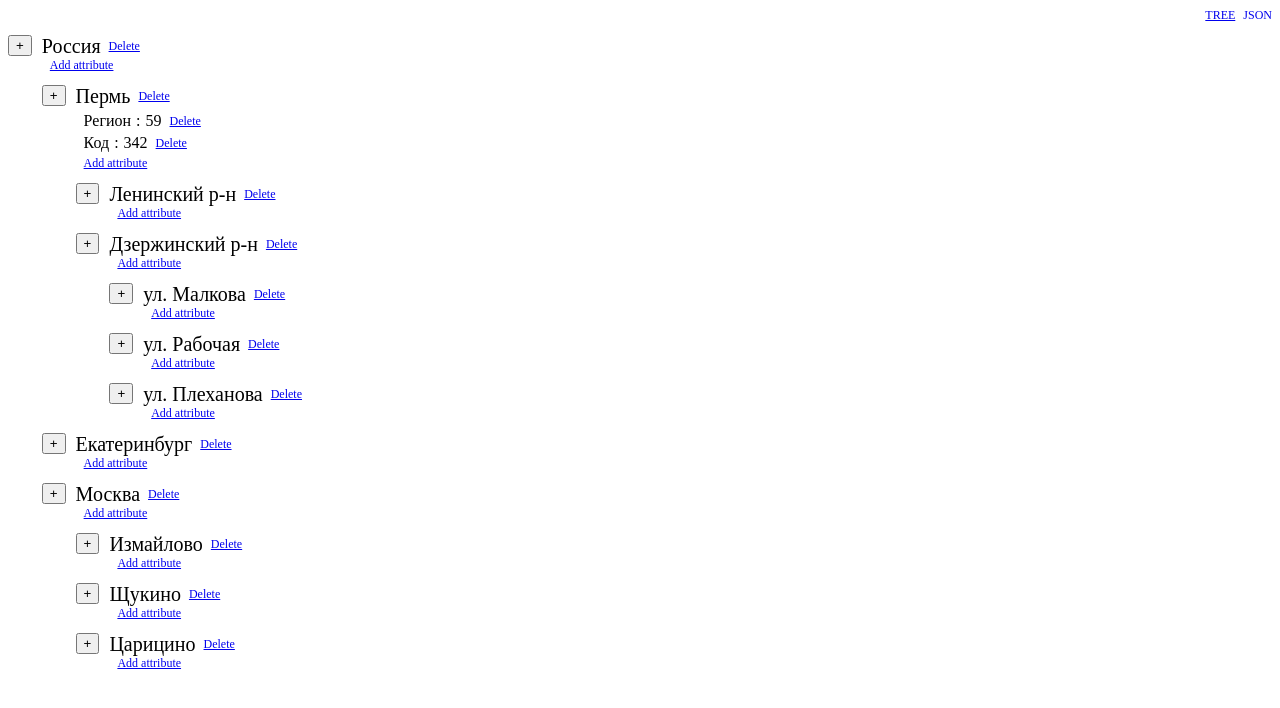
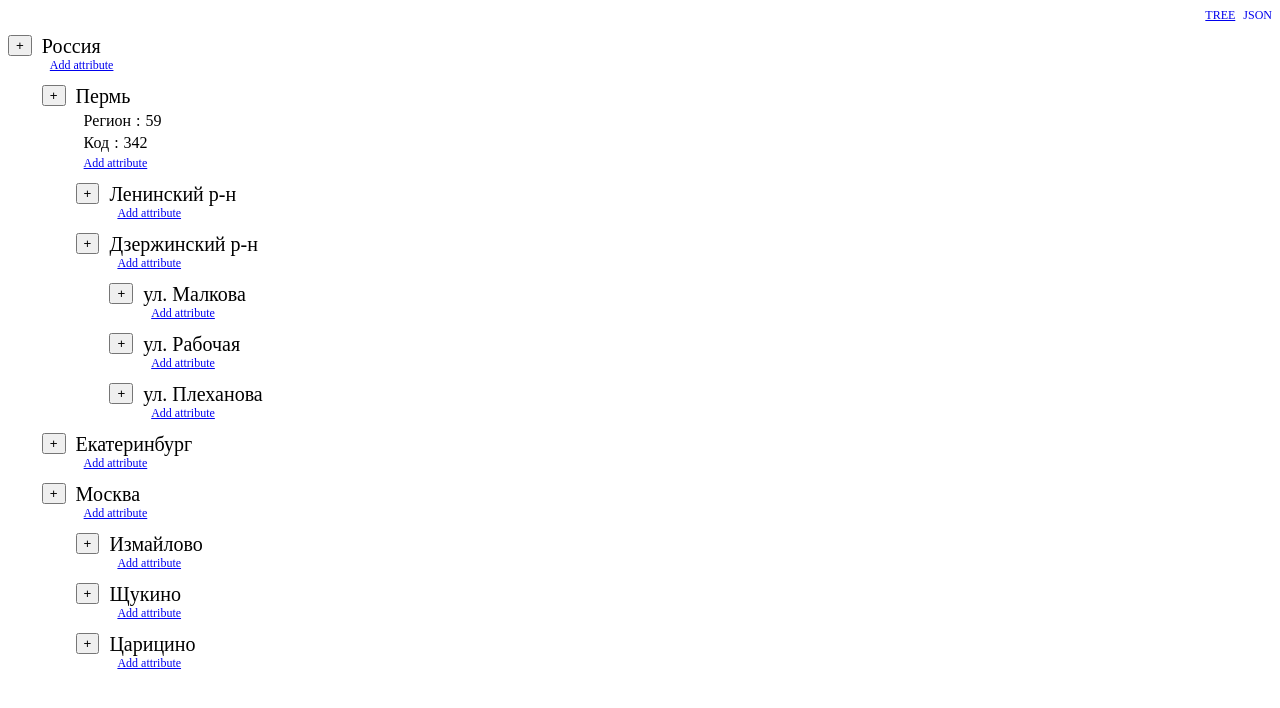
Before and after one commit to evgeniy-kalenov/tree-control, a React app: page / in a window 1280 px wide. Shown: the top 708 px of the page. Built offline with nearby package versions, Linux system fonts and the light colour scheme.

Commit message:
feat: add link hovers

```diff
--- a/src/components/Tree/TreeNode.tsx
+++ b/src/components/Tree/TreeNode.tsx
@@ -5,6 +5,7 @@ import { ITreeNode, INodeAttribute, TreeActions } from "./types";
 import genKey from "../../utils/genKey";
 import { IAction } from "../../types";
 import EditableText from "../EditableText/EditableText";
+import { useState } from "react";
 
 export interface TreeNodeProps {
     value: ITreeNode;
@@ -100,6 +101,10 @@ export default function TreeNode(props: TreeNodeProps): JSX.Element {
         });
     };
 
+    const [ hover, setHover ] = useState<boolean>(false);
+    const mouseEnter = () => setHover(true);
+    const mouseLeave = () => setHover(false);
+
     /*
     * Renders
     * */
@@ -138,11 +143,11 @@ export default function TreeNode(props: TreeNodeProps): JSX.Element {
                 </ContainerInner>
                 { Boolean(node) && (
                     <ContainerInner>
-                        <Content>
+                        <Content onMouseEnter={ mouseEnter } onMouseLeave={ mouseLeave }>
                             <EditableText editMode={ !Boolean(node.name) } onChange={ changeNodeName }>
                                 <Name>{ node.name }</Name>
                             </EditableText>
-                            <Link href={"#"} onClick={ deleteNode }>Delete</Link>
+                            <Link href={"#"} onClick={ deleteNode } hidden={ !hover }>Delete</Link>
                         </Content>
 
                         { attrsRender(node.attrs) }
@@ -159,11 +164,14 @@ export default function TreeNode(props: TreeNodeProps): JSX.Element {
     return nodeRender(current);
 }
 
-export const Link = styled.a`
+export const Link = styled.a<{ hidden?: boolean }>`
   display: flex;
   align-items: center;
   font-size: 12px;
   padding-left: 8px;
+  opacity: ${ ({ hidden }) => hidden ? 0 : 1};
+  visibility: ${ ({ hidden }) => hidden ? "hidden" : "visible" };
+  transition: visibility, opacity .15s;
 `;
 
 const Container = styled.div`
--- a/src/components/Tree/TreeNodeAttribute.tsx
+++ b/src/components/Tree/TreeNodeAttribute.tsx
@@ -4,6 +4,7 @@ import { INodeAttribute, TreeActions } from "./types";
 import { Link } from "./TreeNode";
 import { IAction } from "../../types";
 import EditableText from "../EditableText/EditableText";
+import { useState } from "react";
 
 export interface NodeAttributeProps {
     value: INodeAttribute;
@@ -47,8 +48,16 @@ export default function TreeNodeAttribute(props: NodeAttributeProps): JSX.Elemen
         }
     };
 
+    const [ hover, setHover ] = useState<boolean>(false);
+    const mouseEnter = () => setHover(true);
+    const mouseLeave = () => setHover(false);
+
+    /*
+    * Renders
+    * */
+
     return (
-        <Container>
+        <Container onMouseEnter={ mouseEnter } onMouseLeave={ mouseLeave }>
             <Content>
                 <EditableText editMode={ !name } onChange={ changeAttributeName }>
                     <span>{ name }</span>
@@ -62,7 +71,7 @@ export default function TreeNodeAttribute(props: NodeAttributeProps): JSX.Elemen
                     </>
                 )}
             </Content>
-            <Link href={"#"} onClick={ deleteAttribute }>Delete</Link>
+            <Link href={"#"} onClick={ deleteAttribute } hidden={ !hover }>Delete</Link>
         </Container>
     );
 }
```
